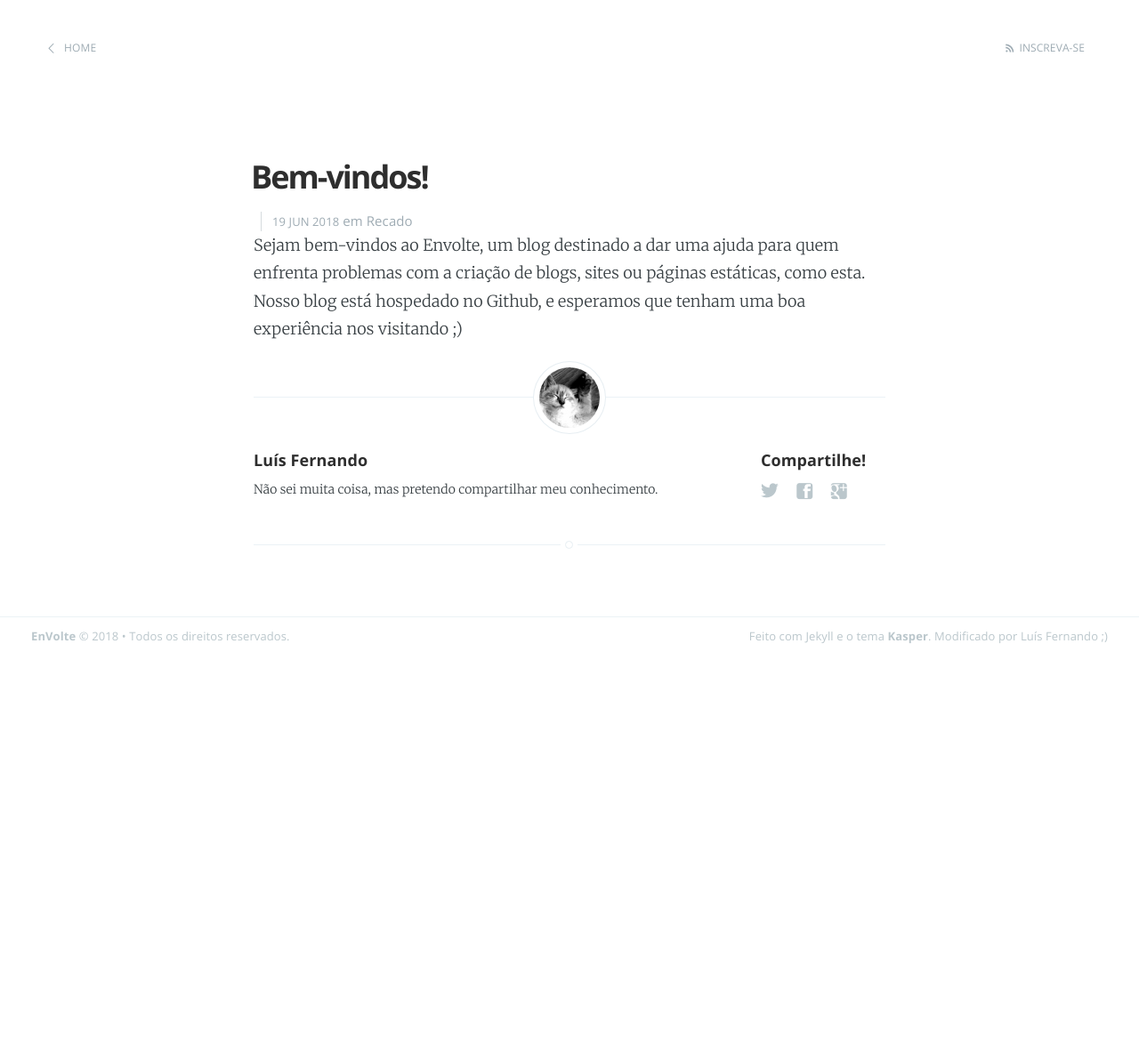
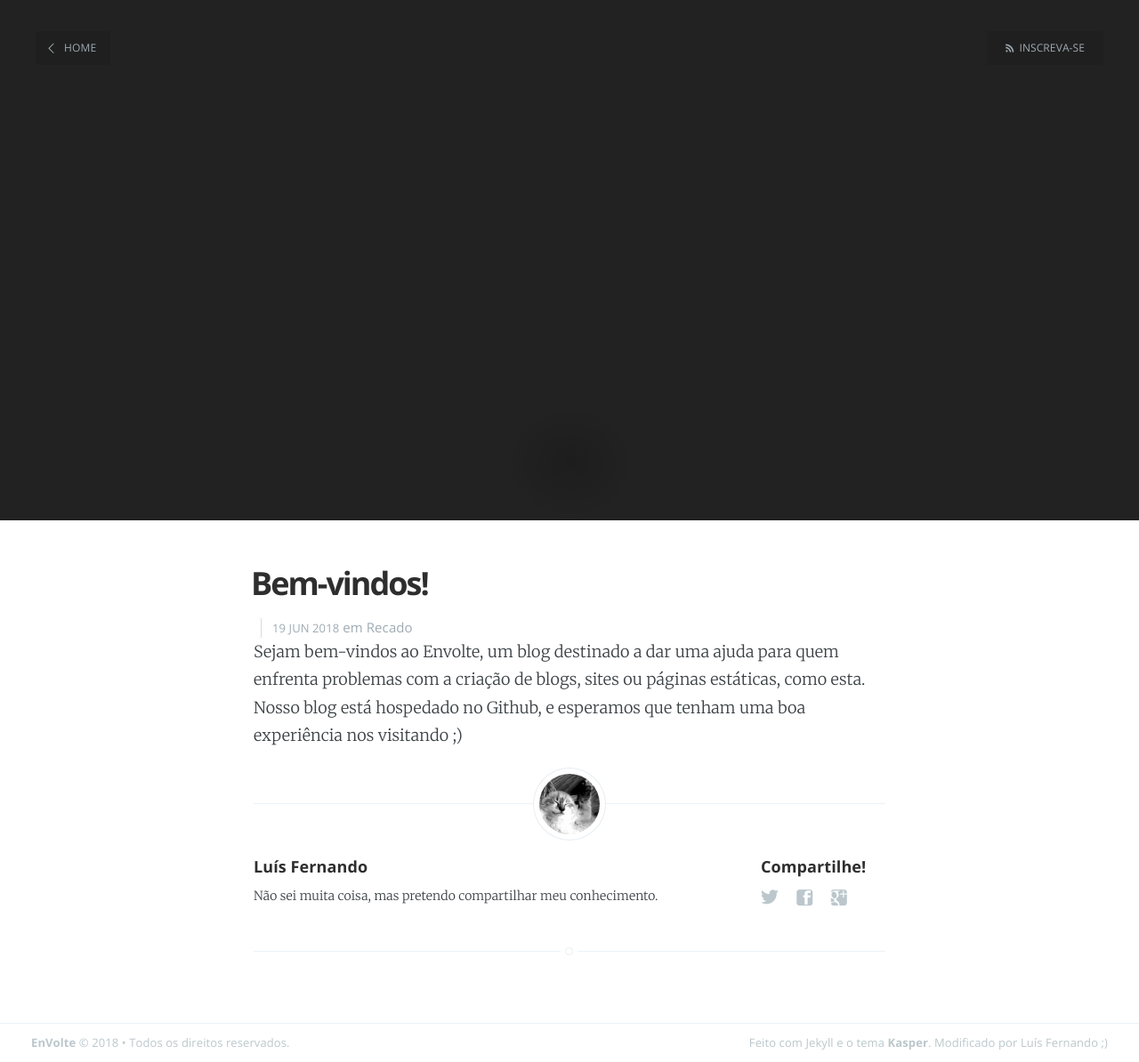
Before and after one commit to EnVolte/envolte.github.io, a Jekyll site: the page built from _posts/2018-06-19-bem-vindos.markdown, in a window 1280 px wide. Shown: the whole page at 89% size. Built offline with Jekyll 4.4.1, drawn with Linux system fonts in a browser that asks for light colours; before the commit the page ends 900 px from its top, so only the background shows below that.

Commit message:
Update post.html

```diff
--- a/_layouts/post.html
+++ b/_layouts/post.html
@@ -6,7 +6,7 @@
 post_class: post-template
 ---
 
-<header class="main-header post-head {% if page.cover %}" style="background-image: url({{ page.cover }}) {%else%}no-cover{% endif %}">
+<header class="main-header post-head" style="background-image: url({{ page.cover }})">
     <nav class="main-nav {% if page.cover %} overlay {% endif %} clearfix">
         <a class="back-button icon-arrow-left" href="{{ site.baseurl }}">Home</a>
         <a class="subscribe-button icon-feed" href="{{ site.baseurl }}feed.xml">Inscreva-se</a>
```
